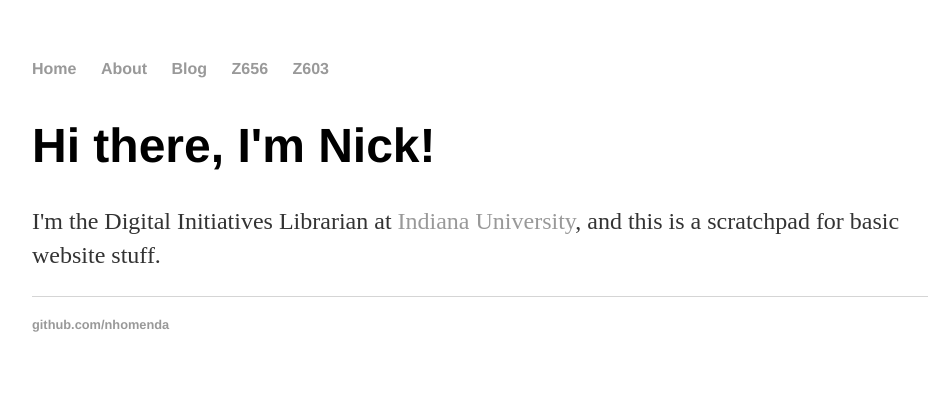
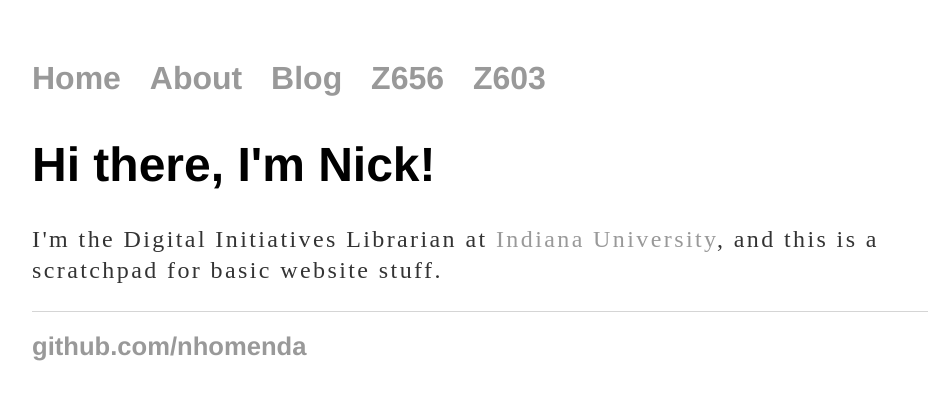
Before and after one commit to nhomenda/nhomenda.github.io, a Jekyll site: the page built from index.html, in a window 1280 px wide. Shown: the top 400 px of the page, without its empty margins (160-1090 px from the left). Built offline with Jekyll 4.4.1, drawn with Linux system fonts in a browser that asks for light colours.

Commit message:
Update main.css

```diff
--- a/css/main.css
+++ b/css/main.css
@@ -7,6 +7,7 @@ nav ul, footer ul {
     padding: 0px;
     list-style: none;
     font-weight: bold;
+    font-size: 2em;
 }
 nav ul li, footer ul li {
     display: inline;
@@ -25,8 +26,9 @@ h1 {
 }
 p {
     font-size: 1.5em;
-    line-height: 1.4em;
+    line-height: 1.3em;
     color: #333;
+    letter-spacing: 0.1em;
 }
 footer {
     border-top: 1px solid #d5d5d5;
```
